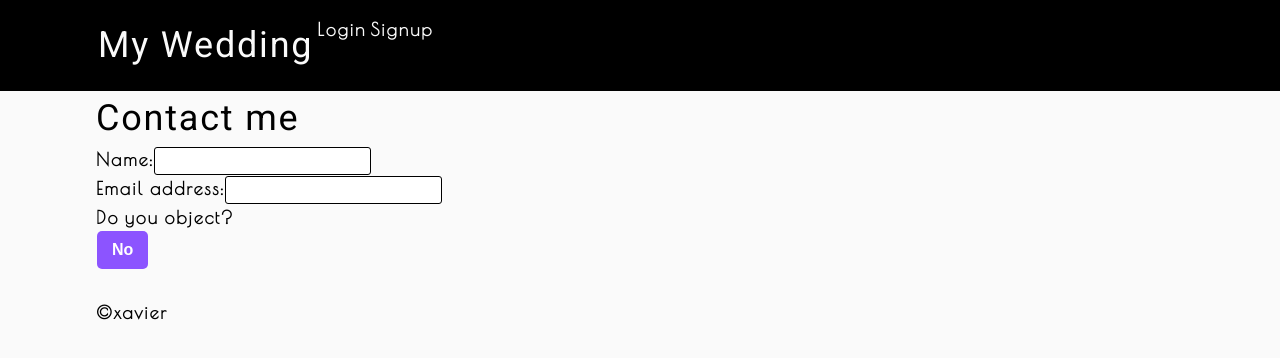
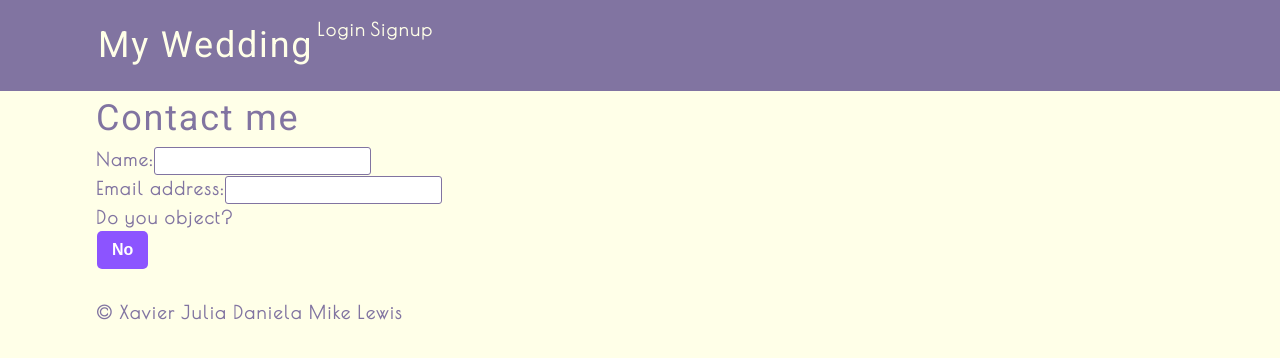
Before and after one commit to x64515/weddings, a React (Create React App) app in the folder client/: page /signup in a window 1280 px wide. Shown: the top 358 px of the page. Built offline with nearby package versions, Linux system fonts and the light colour scheme.

Commit message:
style adjustments

```diff
--- a/client/src/components/Footer/index.js
+++ b/client/src/components/Footer/index.js
@@ -3,7 +3,7 @@ import React from "react";
 const Footer = () => {
   return (
     <footer className="w-100 mt-auto bg-secondary p-4">
-      <div className="container">&copy;xavier </div>
+      <div className="container">&copy; Xavier Julia Daniela Mike Lewis </div>
     </footer>
   );
 };
--- a/client/src/index.css
+++ b/client/src/index.css
@@ -7,8 +7,8 @@ main {
   --primary: #8c54ff;
   --secondary: #f3a847;
   --tertiary: #b12704;
-  --light: #fafafa;
-  --dark: #000000;
+  --light: #ffffe8;
+  --dark: #8174a1;
   --darker: #111111;
   --error: rgb(228, 46, 1);
   --spacing-one: calc(1rem * 0.5);
--- a/client/src/pages/HomePage.js
+++ b/client/src/pages/HomePage.js
@@ -1,9 +1,9 @@
 import React from "react";
-import coverImage from "../assets/cover/cover-image.jpg";
+import coverImage from "../assets/cover/cover-image.jfif";
 function HomePage() {
   return (
     <section className="my-5">
-      <h1 id="HomePage">My Wedding</h1>
+      {/* <h1 id="HomePage">My Wedding</h1> */}
       <img
         src={coverImage}
         className="my-2"
```
Also changed, not shown: client/src/assets/cover/cover-image.jfif (renamed from client/src/assets/download (4).jfif).
